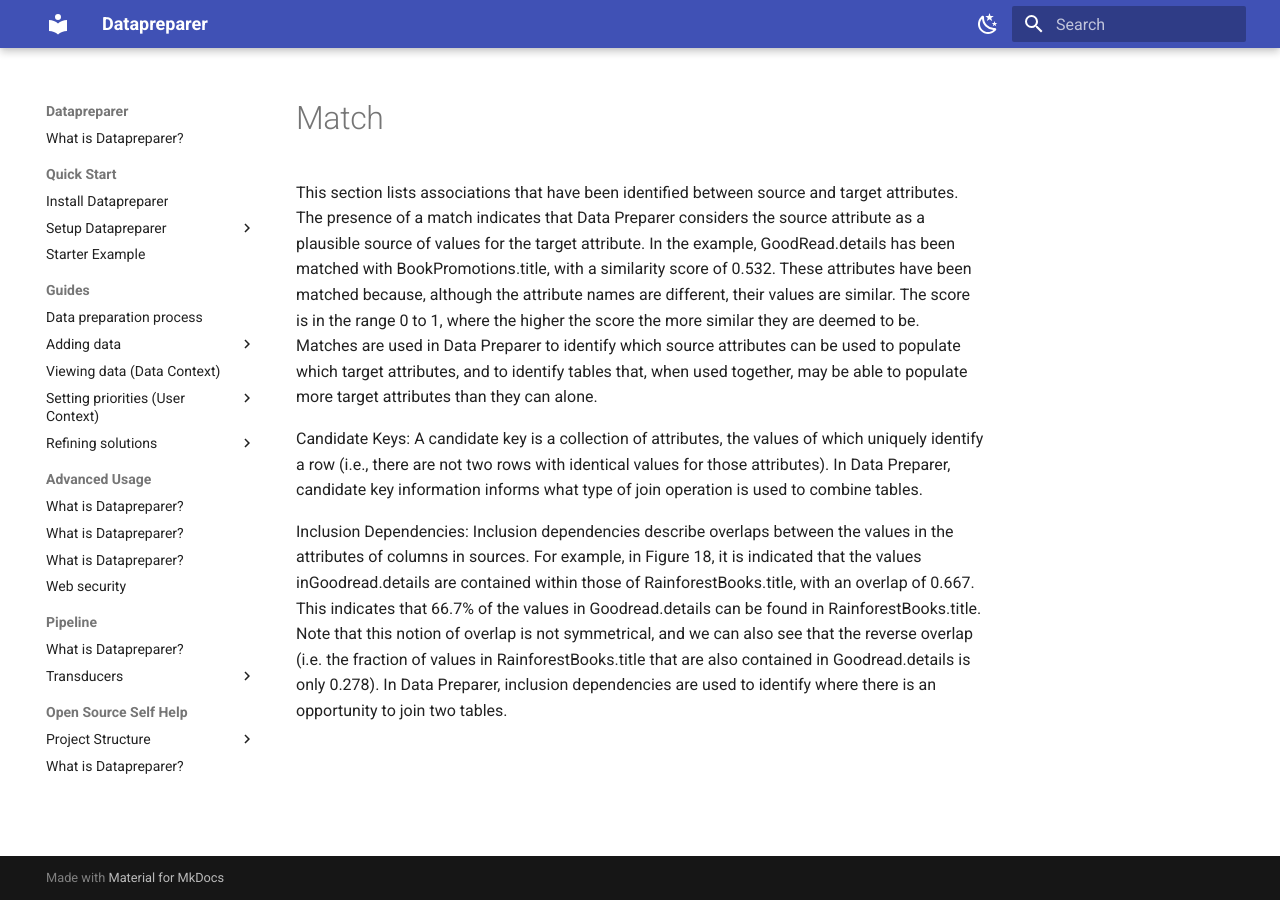
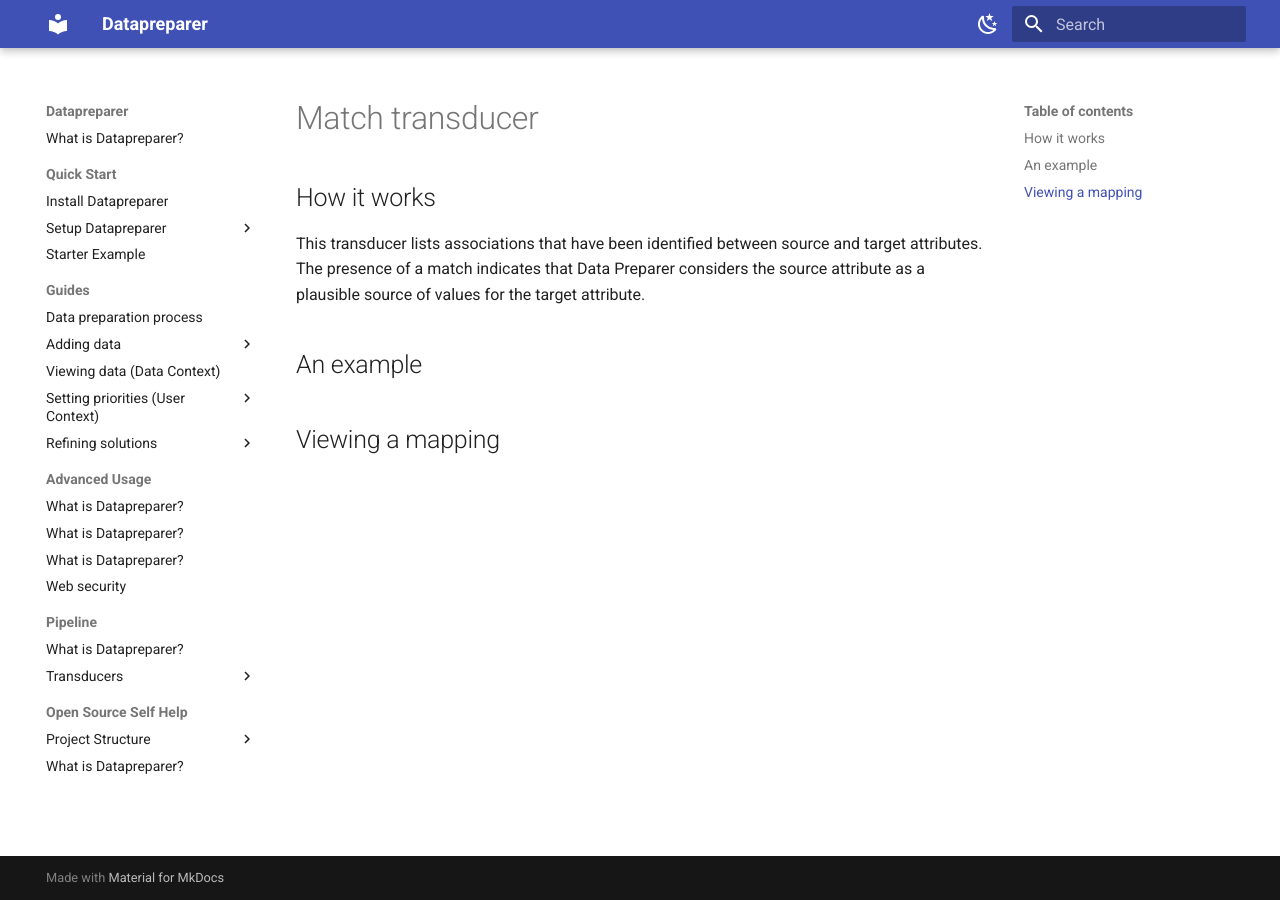
Before and after one commit to AspieCoder1/mk-docs-material-test, an MkDocs documentation site: the page built from docs/pipeline/transducers/match.md, in a window 1280 px wide. Built offline with MkDocs 1.6.1 and Material for MkDocs 9.7.7, drawn with Linux system fonts in a browser that asks for light colours.

Commit message:
How match transducer works

```diff
--- a/docs/pipeline/transducers/match.md
+++ b/docs/pipeline/transducers/match.md
@@ -1,15 +1,9 @@
-# Match
-<!-- TODO: fixup -->
-This section lists associations that have been identified between source and target attributes. The presence of a match indicates that Data Preparer considers the source attribute as a plausible source of values for the target attribute. In the example, GoodRead.details has been matched with BookPromotions.title, with a similarity score of 0.532. These attributes have been matched because, although the attribute names are different, their values are similar. The score is in the range 0 to 1, where the higher the score the more similar they are deemed to be. Matches are used in Data Preparer to identify which source attributes can be used to populate which target attributes, and to identify tables that, when used together, may be able to populate more target attributes than they can alone.
+# Match transducer
 
-Candidate Keys: A candidate key is a collection of attributes, the values of which uniquely
-identify a row (i.e., there are not two rows with identical values for those attributes). In
-Data Preparer, candidate key information informs what type of join operation is used to
-combine tables.
+## How it works
+This transducer lists associations that have been identified between source and target attributes. The presence of a match indicates that Data Preparer considers the source attribute as a plausible source of values for the target attribute.
 
-Inclusion Dependencies: Inclusion dependencies describe overlaps between the values in
-the attributes of columns in sources. For example, in Figure 18, it is indicated that the values inGoodread.details are contained within those of RainforestBooks.title, with an overlap
-of 0.667. This indicates that 66.7% of the values in Goodread.details can be found in RainforestBooks.title. Note that this notion of overlap is not symmetrical, and we can also see
-that the reverse overlap (i.e. the fraction of values in RainforestBooks.title that are also
-contained in Goodread.details is only 0.278). In Data Preparer, inclusion dependencies
-are used to identify where there is an opportunity to join two tables.
+## An example
+
+
+## Viewing a mapping
```
